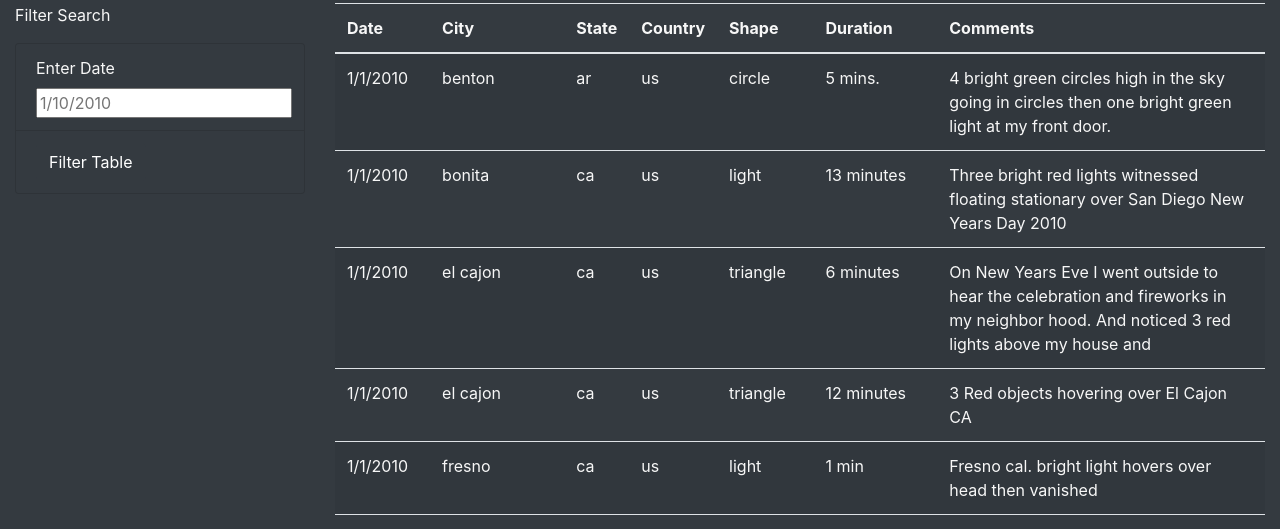
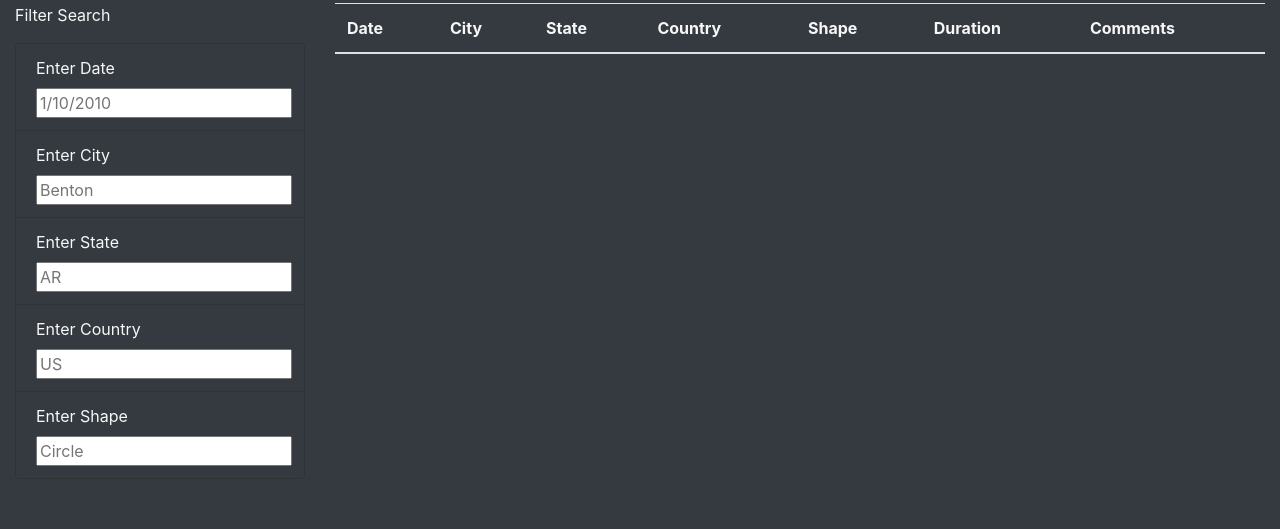
Before and after one commit to ARobles127/UFOs, a plain HTML site: page index.html in a window 1280 px wide. Shown: the part 736-1265 px from the top of the page. After the commit the page ends 1215 px from the top, so only its background shows below. Drawn offline with nearby package versions, Linux system fonts and the light colour scheme.

Commit message:
Challenge updates

```diff
--- a/index.html
+++ b/index.html
@@ -59,9 +59,20 @@
                             <input type="text" placeholder="1/10/2010" id="datetime" />
                         </li>
                         <li class="list-group-item bg-dark">
-                            <button id="filter-btn" type="button" class="btn btn-dark">
-                                Filter Table
-                            </button>
+                            <label for="city">Enter City</label>
+                            <input type="text" placeholder="Benton" id="city" />
+                        </li>
+                        <li class="list-group-item bg-dark">
+                            <label for="state">Enter State</label>
+                            <input type="text" placeholder="AR" id="state" />
+                        </li>
+                        <li class="list-group-item bg-dark">
+                            <label for="country">Enter Country</label>
+                            <input type="text" placeholder="US" id="country" />
+                        </li>
+                        <li class="list-group-item bg-dark">
+                            <label for="shape">Enter Shape</label>
+                            <input type="text" placeholder="Circle" id="shape" />
                         </li>
                     </ul>
                 </form>
--- a/static/js/app.js
+++ b/static/js/app.js
@@ -19,6 +19,8 @@ function buildTable(data) {
     Object.values(dataRow).forEach((val) => {
       let cell = row.append("td");
       cell.text(val);
+    });
+  });
             }
         );
     });
```
Lines whose indentation alone changed are shown as unchanged.
